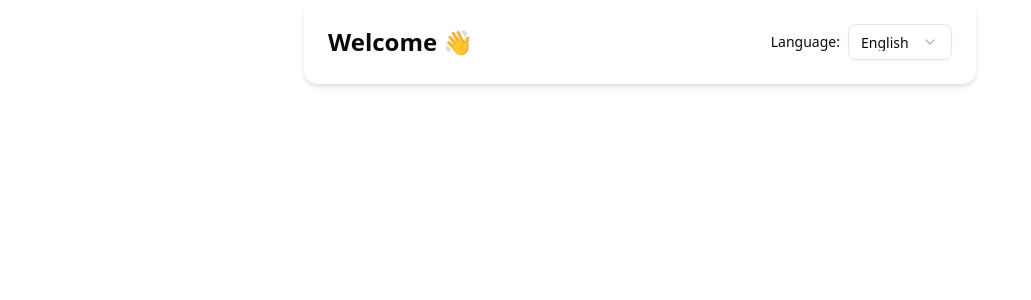
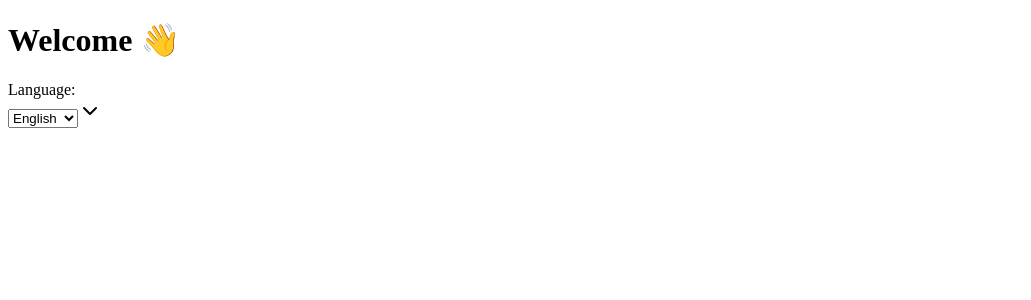
Before and after one commit to rupamkairi/ebc, a Next.js app: page / in a window 1280 px wide. Shown: the top 300 px of the page, without its empty margins (0-1031 px from the left). Built offline with nearby package versions, Linux system fonts and the light colour scheme.

Commit message:
Admin specific design: globals-admin.css usage with admin side features.

```diff
--- a/src/app/(dashboard)/admin-dashboard/layout.tsx
+++ b/src/app/(dashboard)/admin-dashboard/layout.tsx
@@ -3,6 +3,7 @@
 import { AdminDashboardSidebar } from "@/components/layouts/dashboard/admin-dashboard-sidebar";
 import { SidebarInset } from "@/components/ui/sidebar";
 import { AuthGuard } from "@/components/auth/auth-guard";
+import "@/app/globals-admin.css";
 
 // import { AppSidebar } from "@/components/app-sidebar";
 import AdminDashboardHeader from "@/components/layouts/dashboard/admin-dashboard-header";
--- /dev/null
+++ b/src/app/globals-admin.css
@@ -0,0 +1,121 @@
+@import "tailwindcss";
+@import "tw-animate-css";
+
+@custom-variant dark (&:is(.dark *));
+
+@theme inline {
+  --font-sans: var(--font-open-sans);
+  --color-background: var(--background);
+  --color-foreground: var(--foreground);
+  --color-sidebar-ring: var(--sidebar-ring);
+  --color-sidebar-border: var(--sidebar-border);
+  --color-sidebar-accent-foreground: var(--sidebar-accent-foreground);
+  --color-sidebar-accent: var(--sidebar-accent);
+  --color-sidebar-primary-foreground: var(--sidebar-primary-foreground);
+  --color-sidebar-primary: var(--sidebar-primary);
+  --color-sidebar-foreground: var(--sidebar-foreground);
+  --color-sidebar: var(--sidebar);
+  --color-chart-5: var(--chart-5);
+  --color-chart-4: var(--chart-4);
+  --color-chart-3: var(--chart-3);
+  --color-chart-2: var(--chart-2);
+  --color-chart-1: var(--chart-1);
+  --color-ring: var(--ring);
+  --color-input: var(--input);
+  --color-border: var(--border);
+  --color-destructive: var(--destructive);
+  --color-accent-foreground: var(--accent-foreground);
+  --color-accent: var(--accent);
+  --color-muted-foreground: var(--muted-foreground);
+  --color-muted: var(--muted);
+  --color-secondary-foreground: var(--secondary-foreground);
+  --color-secondary: var(--secondary);
+  --color-primary-foreground: var(--primary-foreground);
+  --color-primary: var(--primary);
+  --color-popover-foreground: var(--popover-foreground);
+  --color-popover: var(--popover);
+  --color-card-foreground: var(--card-foreground);
+  --color-card: var(--card);
+  --radius-sm: calc(var(--radius) - 4px);
+  --radius-md: calc(var(--radius) - 2px);
+  --radius-lg: var(--radius);
+  --radius-xl: calc(var(--radius) + 4px);
+}
+
+:root {
+  --radius: 0.625rem;
+  --background: oklch(1 0 0);
+  --foreground: oklch(0.145 0 0);
+  --card: oklch(1 0 0);
+  --card-foreground: oklch(0.145 0 0);
+  --popover: oklch(1 0 0);
+  --popover-foreground: oklch(0.145 0 0);
+  --primary: oklch(0.205 0 0);
+  --primary-foreground: oklch(0.985 0 0);
+  --secondary: oklch(0.97 0 0);
+  --secondary-foreground: oklch(0.205 0 0);
+  --muted: oklch(0.97 0 0);
+  --muted-foreground: oklch(0.556 0 0);
+  --accent: oklch(0.97 0 0);
+  --accent-foreground: oklch(0.205 0 0);
+  --destructive: oklch(0.577 0.245 27.325);
+  --border: oklch(0.922 0 0);
+  --input: oklch(0.922 0 0);
+  --ring: oklch(0.708 0 0);
+  --chart-1: oklch(0.646 0.222 41.116);
+  --chart-2: oklch(0.6 0.118 184.704);
+  --chart-3: oklch(0.398 0.07 227.392);
+  --chart-4: oklch(0.828 0.189 84.429);
+  --chart-5: oklch(0.769 0.188 70.08);
+  --sidebar: oklch(0.985 0 0);
+  --sidebar-foreground: oklch(0.145 0 0);
+  --sidebar-primary: oklch(0.205 0 0);
+  --sidebar-primary-foreground: oklch(0.985 0 0);
+  --sidebar-accent: oklch(0.97 0 0);
+  --sidebar-accent-foreground: oklch(0.205 0 0);
+  --sidebar-border: oklch(0.922 0 0);
+  --sidebar-ring: oklch(0.708 0 0);
+}
+
+.dark {
+  --background: oklch(0.145 0 0);
+  --foreground: oklch(0.985 0 0);
+  --card: oklch(0.205 0 0);
+  --card-foreground: oklch(0.985 0 0);
+  --popover: oklch(0.205 0 0);
+  --popover-foreground: oklch(0.985 0 0);
+  --primary: oklch(0.922 0 0);
+  --primary-foreground: oklch(0.205 0 0);
+  --secondary: oklch(0.269 0 0);
+  --secondary-foreground: oklch(0.985 0 0);
+  --muted: oklch(0.269 0 0);
+  --muted-foreground: oklch(0.708 0 0);
+  --accent: oklch(0.269 0 0);
+  --accent-foreground: oklch(0.985 0 0);
+  --destructive: oklch(0.704 0.191 22.216);
+  --border: oklch(1 0 0 / 10%);
+  --input: oklch(1 0 0 / 15%);
+  --ring: oklch(0.556 0 0);
+  --chart-1: oklch(0.488 0.243 264.376);
+  --chart-2: oklch(0.696 0.17 162.48);
+  --chart-3: oklch(0.769 0.188 70.08);
+  --chart-4: oklch(0.627 0.265 303.9);
+  --chart-5: oklch(0.645 0.246 16.439);
+  --sidebar: oklch(0.205 0 0);
+  --sidebar-foreground: oklch(0.985 0 0);
+  --sidebar-primary: oklch(0.488 0.243 264.376);
+  --sidebar-primary-foreground: oklch(0.985 0 0);
+  --sidebar-accent: oklch(0.269 0 0);
+  --sidebar-accent-foreground: oklch(0.985 0 0);
+  --sidebar-border: oklch(1 0 0 / 10%);
+  --sidebar-ring: oklch(0.556 0 0);
+}
+
+@layer base {
+  * {
+    @apply border-border outline-ring/50;
+  }
+  body {
+    @apply bg-background text-foreground;
+  }
+}
--- a/src/app/layout.tsx
+++ b/src/app/layout.tsx
@@ -1,7 +1,7 @@
 import I18NProvider from "@/i18n/I18NProvider";
 import QueryClientProvider from "@/queries/QueryClientProvider";
 import { Open_Sans } from "next/font/google";
-import "./globals.css";
+// import "./globals.css";
 
 // Define Metadata type for Next.js
 type Metadata = {
```
Also changed, not shown: src/app/auth/admin-login/layout.tsx (added, +11 -0 lines), .gemini/GEMINI.md (added).
